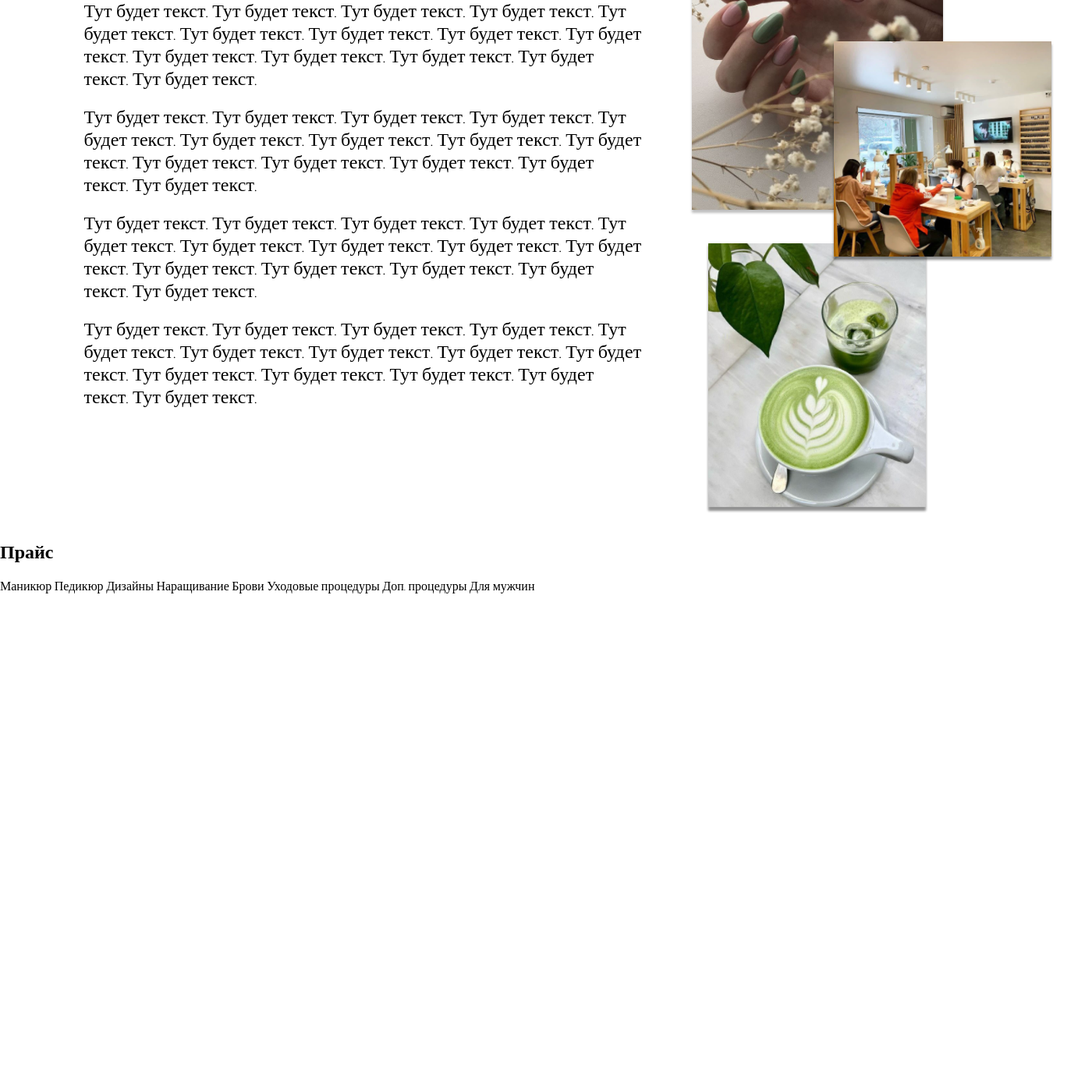
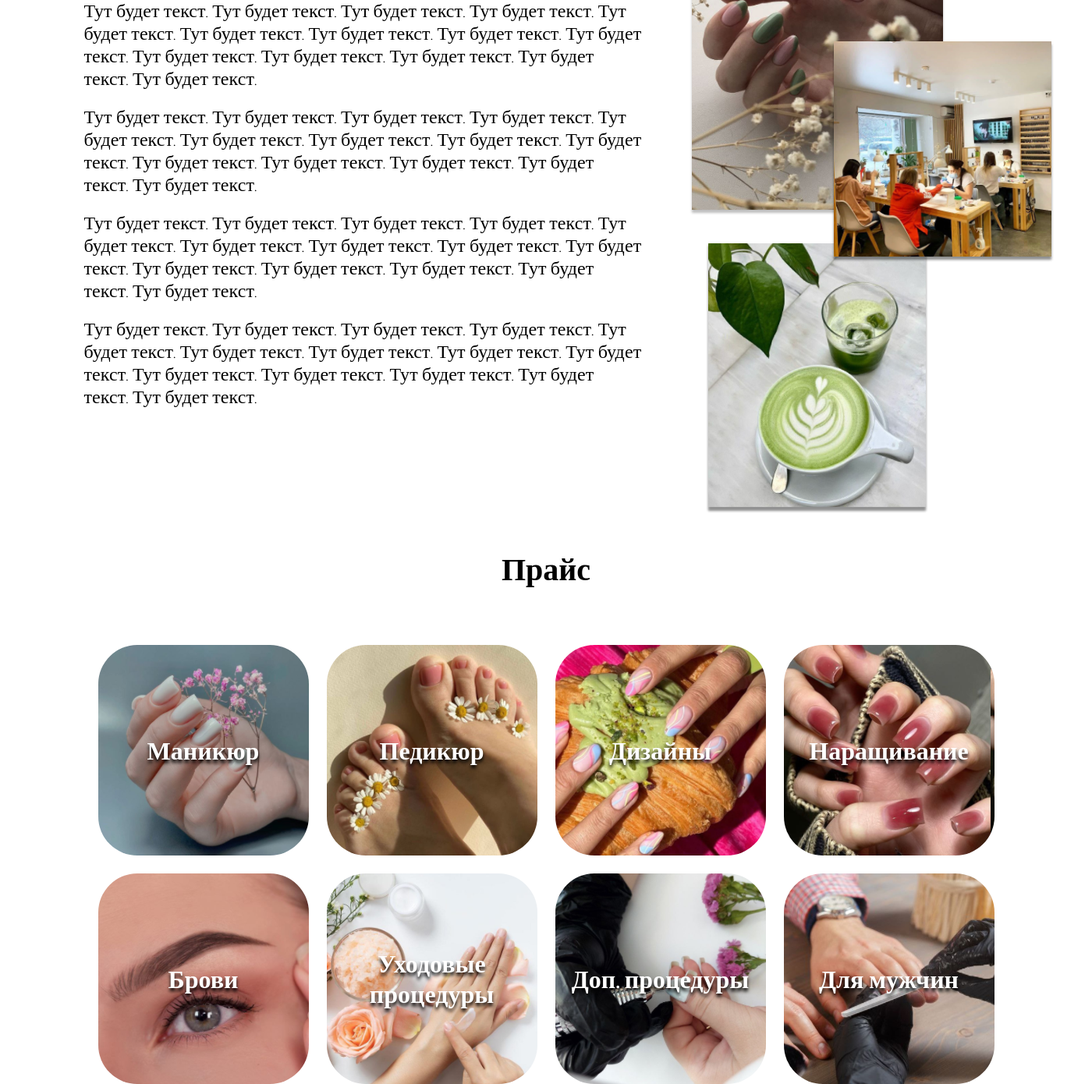
Before and after one commit to pivoforever/Nail_salon, a PHP site: page / in a window 1400 px wide. Shown: the part 1317-2707 px from the top of the page at 78% size. Before the commit the page ends 2078 px from the top, so only its background shows below. Run offline with PHP 8.4, Linux system fonts and the light colour scheme.

Commit message:
Закончил раздел прайс

```diff
--- a/index.html
+++ b/index.html
@@ -19,7 +19,7 @@
         <img src="img/logo_small.svg" alt="logo-small" />
       </div>
       <nav class="item">
-        <a href="#" class="item1">О нас</a>
+        <a href="#about_as" class="item1">О нас</a>
         <a href="#" class="item2">Прайс</a>
         <a href="#" class="item3">Отзывы</a>
         <a href="#" class="item4">Контакты</a>
@@ -45,7 +45,7 @@
       <section>
         <div class="about_as">
           <div class="about-left">
-            <h2>О нас</h2>
+            <h2 id="about_as">О нас</h2>
             <p>
               Тут будет текст. Тут будет текст. Тут будет текст. Тут будет текст. Тут будет текст. Тут будет текст. Тут
               будет текст. Тут будет текст. Тут будет текст. Тут будет текст. Тут будет текст. Тут будет текст. Тут
@@ -78,14 +78,16 @@
       <section>
         <div class="price">
           <h2>Прайс</h2>
-          <a href="#" class="price-item">Маникюр</a>
-          <a href="#" class="price-item">Педикюр</a>
-          <a href="#" class="price-item">Дизайны</a>
-          <a href="#" class="price-item">Наращивание</a>
-          <a href="#" class="price-item">Брови</a>
-          <a href="#" class="price-item">Уходовые процедуры</a>
-          <a href="#" class="price-item">Доп. процедуры</a>
-          <a href="#" class="price-item">Для мужчин</a>
+          <div class="price-items">
+            <a href="#" class="price-item price-item1">Маникюр</a>
+            <a href="#" class="price-item price-item2">Педикюр</a>
+            <a href="#" class="price-item price-item3">Дизайны</a>
+            <a href="#" class="price-item price-item4">Наращивание</a>
+            <a href="#" class="price-item price-item5">Брови</a>
+            <a href="#" class="price-item price-item6">Уходовые процедуры</a>
+            <a href="#" class="price-item price-item7">Доп. процедуры</a>
+            <a href="#" class="price-item price-item8">Для мужчин</a>
+        </div>
         </div>
       </section>
       <!-- Наши работы -->
--- a/style/main.css
+++ b/style/main.css
@@ -20,6 +20,13 @@ a {
     text-align: center;
     transition: 0.5s ease;
 }
+h2 {
+    font-size: 40px;
+}
+a:hover {
+    transform: scale(1.1);
+}
+
 .container {
     max-width: 1920px;
     width: 100%;
@@ -70,9 +77,6 @@ nav {
     height: 68px;
     transition: 0.5s ease;
 }
-nav a:hover {
-    transform: scale(1.1);
-}
 .banner {
     display: flex;
     align-items: flex-start;
@@ -99,9 +103,6 @@ nav a:hover {
 .banner-left .button {
     width: 239px;
 }
-.banner-left .button:hover {
-    transform: scale(1.1);
-}
 .bunner-right {
     position: relative;
     margin-right: 163px;
@@ -115,8 +116,9 @@ nav a:hover {
     height: 823px;
     align-content: flex-start;
     justify-content: space-between;
-    /* gap: 195px; */
     margin: 0 auto;
+    margin-bottom: 120
+    px;
 }
 .about-left {
     display: flex;
@@ -126,7 +128,6 @@ nav a:hover {
     width: 715px;
 }
 .about-left h2 {
-    font-size: 40px;
     margin-bottom: 53px;
 }
 .about-left p {
@@ -152,3 +153,55 @@ nav a:hover {
 .about-right img:nth-child(3) {
     margin-top: 35px;
 }
+.price h2 {
+    text-align: center;
+    margin-bottom: 73px;
+}
+.price-items {
+    display: flex;
+    flex-wrap: wrap;
+    max-width: 1308px;
+    margin: 0 auto;
+    gap: 23px;
+    justify-content: center;
+    align-items: center;
+}
+.price-item {
+    display: flex;
+    justify-content: center;
+    align-items: center;
+    width: 270px;
+    height: 270px;
+    border-radius: 50px;
+    color: rgb(255, 255, 255);
+    font-size: 32px;
+    font-weight: 700;
+    background-repeat: no-repeat;
+    background-size: cover;
+    border-radius: 50px;
+    text-shadow: 0px 4px 4px black;
+}
+.price-item1 {
+    background: url(../img/pr1.png);
+}
+.price-item2 {
+    background: url(../img/pr2.png);
+}
+.price-item3 {
+    background: url(../img/pr3.png);
+}
+.price-item4 {
+    background: url(../img/pr4.png);
+}
+.price-item5 {
+    background: url(../img/pr5.png);
+}
+.price-item6 {
+    background: url(../img/pr6.png);
+}
+.price-item7 {
+    background: url(../img/pr7.png);
+}
+.price-item8 {
+    background: url(../img/pr8.png);
+}
```
Also changed, not shown: img/pr1.png (added), img/pr2.png (added), img/pr3.png (added), img/pr4.png (added), img/pr5.png (added), img/pr6.png (added), img/pr7.png (added), img/pr8.png (added).
